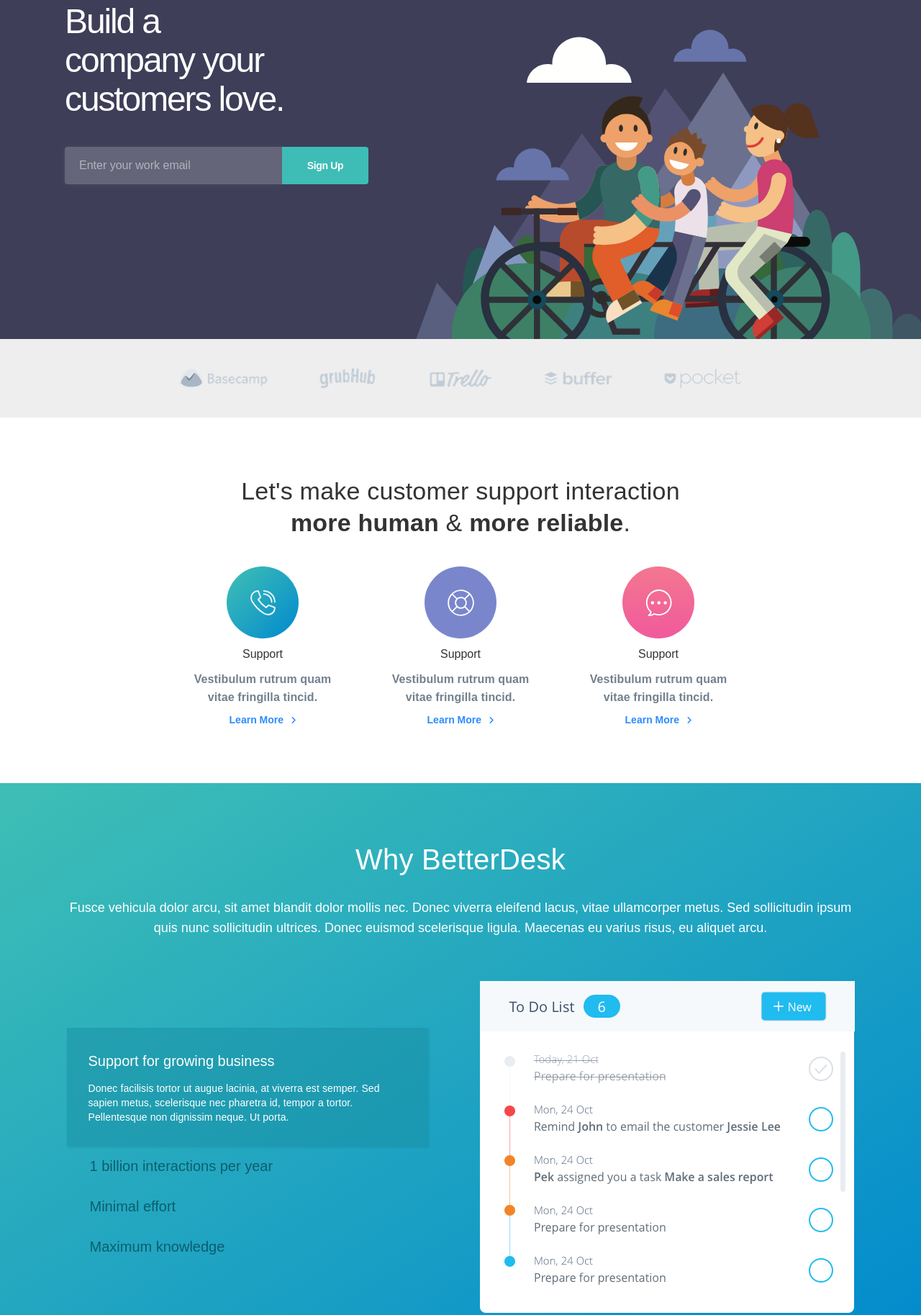
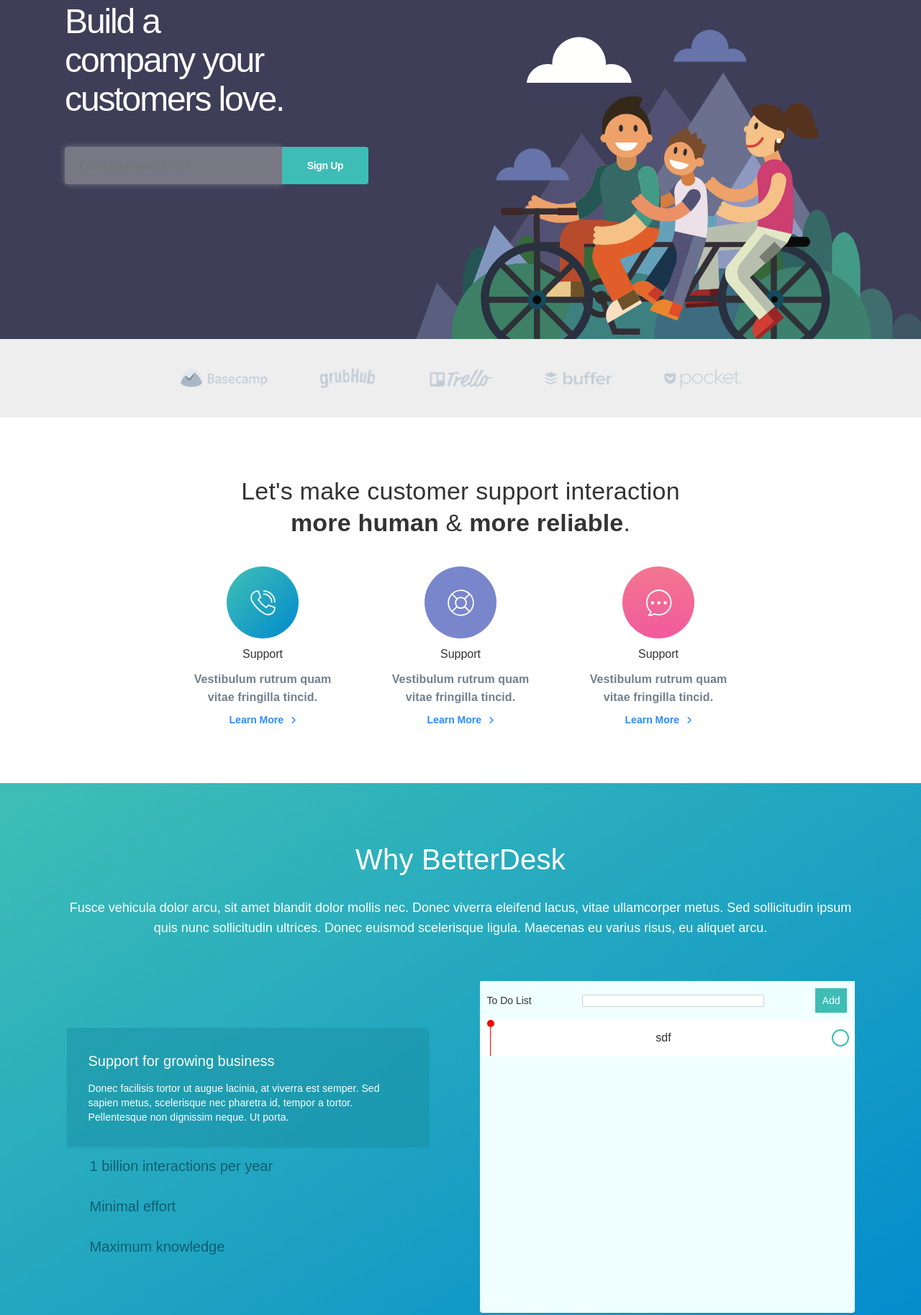
Before and after one commit to JaitnGaur/BetterDesk-responsive_webpage, a plain HTML site: page index.html in a window 1280 px wide. Shown: the part 213-2040 px from the top of the page at 72% size. Drawn offline with Linux system fonts and the light colour scheme; a web font is replaced by a local one.

Commit message:
todo-list

```diff
--- a/index.html
+++ b/index.html
@@ -69,14 +69,13 @@
           <h1 class="hero-section__heading heading-lg mb-lg">
             Build a <br />company your customers love.
           </h1>
-          <div>
-            <div class="float-l pos-r">
-              <input class="hero-section__input opacity-l" type="text" />
-              <label
-                class="hero-section__input-label pos-a text-sm-lh opacity-m"
-                >Enter your work email</label
-              >
-            </div>
+          <div class="d-flex d-flex-wrap">
+            <input
+              class="hero-section__input text-sm-lh font-white"
+              placeholder="Enter your work email"
+              type="text"
+            />
+
             <button
               class="hero-section__submitbtn text-ss-lh-ls font-white fw-bold"
               type="submit"
@@ -94,7 +93,7 @@
       </div>
     </section>
 
-    <main>
+    <main class="pos-r">
       <section class="section-clients py-m">
         <div class="container">
           <ul class="d-flex-wrap d-flex-center">
@@ -180,7 +179,7 @@
         </div>
       </section>
 
-      <section class="section-contact py-lg">
+      <section class="section-contact py-lg bg-white">
         <div class="container text-center">
           <h2 class="heading-sm mb-lg font-dark">
             Let's make customer support interaction <br /><b>more human</b> &
@@ -267,8 +266,19 @@
                 Maximum knowledge
               </p>
             </div>
-            <div>
-              <picture>
+            <div class="section-betterdesk__todo-list bg-white">
+              <div class="d-flex d-flex-between d-flex-align p-s">
+                <span class="text-ss font-dark">To Do List</span>
+                 <input type="text" id="newtask" class="section-betterdesk__todo-list-inp"></input>
+                <button id="newtask-add" class="text-ss bg-lightblue p-s font-white">Add</button>
+              </div>
+              <div class="bg-white">
+                <ul id="tasks" class="font-dark">
+                  <li class="section-betterdesk__todo-list-li d-flex d-flex-between px-xs d-flex-align"><div class="d-flex d-flex-column d-flex-align"><span class="section-betterdesk__todo-list-li-lcircle d-inblock"></span><span class="section-betterdesk__todo-list-li-line d-inblock"></span></div><span>sdf</span><div class="section-betterdesk__todo-list-li-rcircle"></div></li>
+
+                </ul>
+              </div>
+              <!-- <picture>
                 <source
                   srcset="
                     ./images/to-do-list.png,
@@ -283,13 +293,13 @@
                   src="./images/to-do-list.png"
                   alt="to-do list"
                 />
-              </picture>
+              </picture> -->
             </div>
           </div>
         </div>
       </section>
 
-      <section class="section-aboutus py-lg">
+      <section class="section-aboutus py-lg bg-white">
         <div class="container text-center">
           <h2 class="heading-md font-darkgrey mb-xxl">Learn More About Us</h2>
           <ul class="d-flex-wrap d-flex-center">
@@ -403,7 +413,7 @@
         </div>
       </section>
 
-      <section class="section-video">
+      <section class="section-video bg-white">
         <div class="pos-r">
           <video class="section-video__video"></video>
           <figure class="pos-a section-video-fig">
--- a/js/script.js
+++ b/js/script.js
@@ -8,15 +8,12 @@ function changeBG() {
     else if ((scrollY < 50) & (hamopen == false)) {
         header.classList.remove('active');
     }
-    // hero.style.backgroundPositionY = scrollY * 1 + "px";
-    // console.log(scrollY * 1 + "px");
-
 }
 window.addEventListener('scroll', changeBG);
-//ham-btn
 
 
-let hambtn = document.querySelector(".ham-div__bars");
+//ham-btn
+let hambtn = document.querySelector(".ham-div__btn");
 let ul = document.querySelector(".header__nav-lists");
 let hamopen = false;
 hambtn.addEventListener("click", function () {
@@ -34,6 +31,22 @@ hambtn.addEventListener("click", function () {
         }
     }
 });
+//---------------Todo List----------------------
+let add = document.querySelector('#newtask-add');
+let newTask = document.querySelector('#newtask');
+let tasks = document.querySelector('#tasks');
+let todo_li = document.querySelector('.section-betterdesk__todo-list-li')
+add.onclick = function () {
+    if (newTask.value == '') { alert("add some Task first!"); }
+    else {
+        tasks.innerHTML += `<li class="section-betterdesk__todo-list-li d-flex d-flex-between px-xs d-flex-align"><div class="d-flex d-flex-column d-flex-align"><span class="section-betterdesk__todo-list-li-lcircle d-inblock"></span><span class="section-betterdesk__todo-list-li-line d-inblock"></span></div><span>${newTask.value}</span><div class="section-betterdesk__todo-list-li-rcircle"></div></li>`
+    }
+    newTask.value = '';
+}
+todo_li.onclick = function () {
+    if (this.style.opacity == 0.5) this.style.opacity = "1";
+    else this.style.opacity = "0.5";
+}
 //hero-parallax effect
 // let hero = document.querySelector('.hero-section');
 // window.addEventListener('scroll', function () {
--- a/scss/base/_classes.scss
+++ b/scss/base/_classes.scss
@@ -1,3 +1,17 @@
+.bg {
+  &-white {
+    background-color: $color-white;
+  }
+  &-primary {
+    background-color: $color-primary;
+  }
+  &-lightblue {
+    background-color: $color-lightblue;
+  }
+  &-dark {
+    background-color: $color-dark;
+  }
+}
 .font {
   &-white {
     color: $color-white;
@@ -243,6 +257,9 @@
 }
 //padding
 .p {
+  &-s {
+    padding: 10px;
+  }
   &-link {
     padding: 12px 20px;
   }
@@ -261,6 +278,9 @@
     }
   }
   &x- {
+    &xs {
+      padding: 0 10px;
+    }
     &s {
       padding: 0 18px;
     }
--- a/scss/components/_hambtn.scss
+++ b/scss/components/_hambtn.scss
@@ -27,17 +27,17 @@
       cursor: pointer;
       align-items: center;
       transition: all 0.5s ease-in-out;
-    }
-    &__bars {
-      &.open span:nth-child(1) {
+      &.open {
+        & span:nth-child(1) {
           transform: translateY(11px) rotate(45deg);
         }
-      &.open span:nth-child(2) {
+        & span:nth-child(2) {
           opacity: 0;
           transform: translateX(-30px);
         }
-      &.open span:nth-child(3) {
+        & span:nth-child(3) {
           transform: translateY(-11px) rotate(-45deg);
+        }
       }
     }
   }
--- a/scss/sections/_aboutus.scss
+++ b/scss/sections/_aboutus.scss
@@ -11,6 +11,39 @@
       padding: 18px 30px 30px;
       box-shadow: 1px 2px 3px 0 rgba(0, 0, 0, 0.1);
       background-color: rgba(24, 144, 164, 0.5);
+    }
+    &__todo-list {
+      max-width: 521px;
+      width: 100%;
+      min-width: 280px;
+      height: 461px;
+      overflow: auto;
+      background-color: azure;
+      border-radius: 0 0 4px 4px;
+      &-inp {
+        width: 50%;
+        box-shadow: 0 0 1px 0 black;
+      }
+      &-li {
+        height: 50px;
+        &-lcircle {
+          height: 10px;
+          width: 10px;
+          border-radius: 50%;
+          background-color: red;
+        }
+        &-rcircle {
+          width: 20px;
+          height: 20px;
+          border-radius: 50%;
+          outline: $color-lightblue solid 2px;
+        }
+        &-line {
+          background-color: red;
+          width: 1px;
+          height: 40px;
+        }
+      }
     }
   }
 
--- a/scss/sections/_hero.scss
+++ b/scss/sections/_hero.scss
@@ -2,7 +2,8 @@
   &-section {
     min-height: 684px;
     background-color: $color-primary;
-    z-index: -2;
+    position: sticky;
+    top: 0;
     & .container {
       min-height: 684px;
     }
--- a/scss/utilities/_placeholders.scss
+++ b/scss/utilities/_placeholders.scss
@@ -4,6 +4,7 @@
   box-shadow: 0 0 8px 0 rgba(177, 177, 177, 0.5);
   border-radius: 4px 0 0 4px;
   padding: 0 20px;
+  background-color: rgba(177, 177, 177, 0.5);
 }
 %input-label {
   left: 20px;
```
Also changed, not shown: css/style.css, 1 other file. Lines whose indentation alone changed are shown as unchanged.
